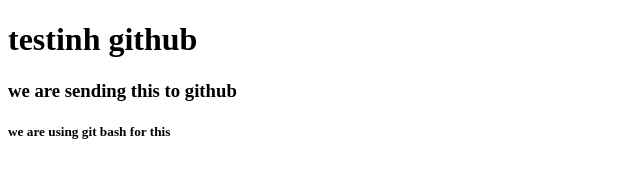
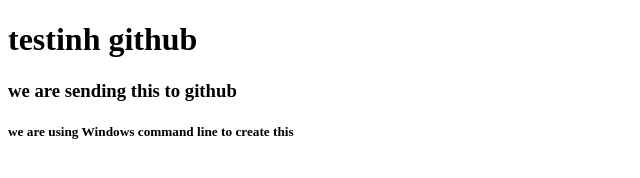
Before and after one commit to Anelta-code/testHTMLcode, a plain HTML site: page index.html in a window 1280 px wide. Shown: the whole page, without its empty margins (0-640 px from the left). Drawn offline with Linux system fonts and the light colour scheme.

Commit message:
windows update line

```diff
--- a/index.html
+++ b/index.html
@@ -8,6 +8,6 @@
   <body>
     <h1>testinh github</h1>
     <h3>we are sending this to github</h3>
-    <h5>we are using git bash for this</h5>
+    <h5>we are using Windows command line to create this</h5>
   </body>
 </html>
```
